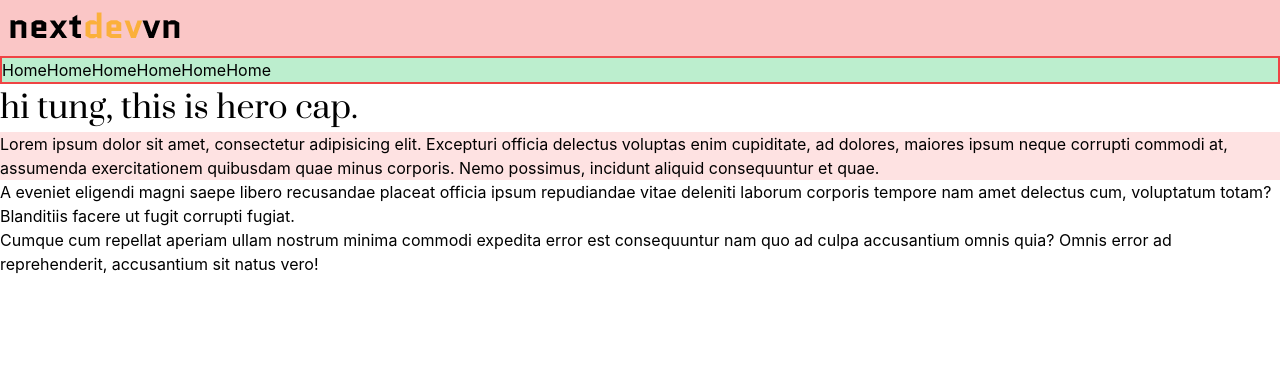
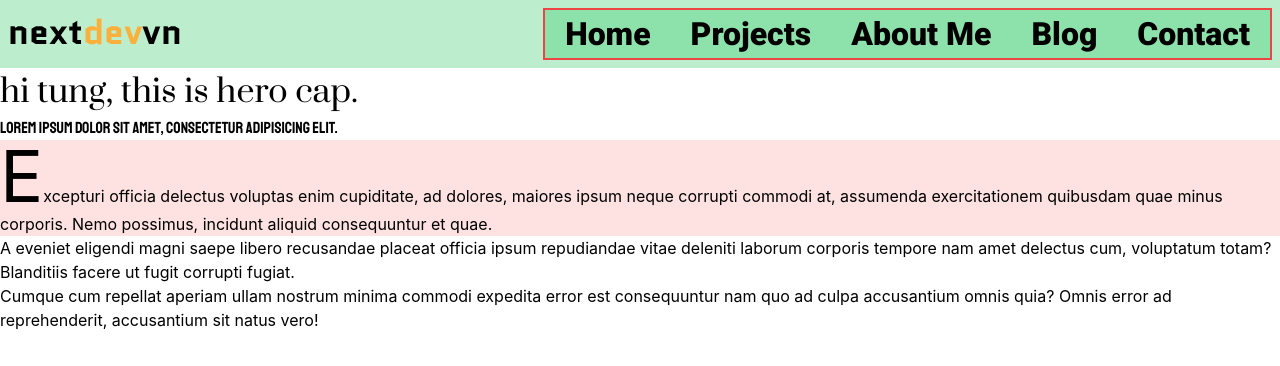
Before and after one commit to reacthcmvn/nextdevvn, a Next.js app: page / in a window 1280 px wide. Shown: the top 366 px of the page. Built offline with nearby package versions, Linux system fonts and the light colour scheme.

Commit message:
done nav

```diff
--- a/components/nav/NavMobile.js
+++ b/components/nav/NavMobile.js
@@ -3,19 +3,20 @@ import Link from "next/link";
 import Image from "next/image";
 import logo from "../../styles/src/img/logofit-03.png";
 import { FiBarChart2 } from "react-icons/fi";
+import { BsXLg } from "react-icons/bs";
 import { motion, AnimatePresence } from "framer-motion";
 import Navigation1 from "./Navigation1";
 
 const mobileNavvariant = {
   hidden: {
     x: 400,
-    // scale: 0.1,
+    scale: 1,
   },
   show: {
     x: 0,
-    // scale: 1,
+    scale: 1,
     transition: {
-      when: "beforeChildren",
+      // when: "beforeChildren",
       staggerChildren: 0.1,
     },
   },
@@ -27,7 +28,7 @@ const item = {
 };
 
 const NavMobile = () => {
-  const [isOpen, setIsOpen] = useState(true);
+  const [isOpen, setIsOpen] = useState(false);
 
   function toggleNavHandler(arg) {
     setIsOpen(!isOpen);
@@ -35,14 +36,14 @@ const NavMobile = () => {
 
   return (
     <div className="">
-      <div className="p-2 flex justify-between bg-red-500/30">
+      <div className="p-2 flex justify-between bg-red-500/30 md:hidden">
         <div className="h-[40px]">
           <Link href="/">
             <Image src={logo} layout="intrinsic" alt="logo" />
           </Link>
         </div>
         <div className="h-[40px] table" id="toggler">
-          <div className="table-cell  align-middle md:hidden">
+          <div className="table-cell  align-middle ">
             <FiBarChart2
               onClick={toggleNavHandler}
               className="rotate-90 scale-[1.4]"
@@ -59,31 +60,59 @@ const NavMobile = () => {
               initial="hidden"
               animate="show"
               exit="hidden"
-              className="absolute  w-full flex flex-col md:flex-row bg-white border-2 border-red-500 z-100 text-[50px] font-robo"
+              className="absolute w-full min-h-screen top-0 flex flex-col md:flex-row bg-white border-2 border-red-500 z-100 text-[50px] font-robo font-bold"
             >
               <motion.li variants={item} onClick={toggleNavHandler}>
+                <div className="flex justify-between">
+                  <div></div>
+                  <div>
+                    <BsXLg className="scale-50" />
+                  </div>
+                </div>
+              </motion.li>
+              <motion.li
+                variants={item}
+                onClick={toggleNavHandler}
+                className="mx-auto"
+              >
                 <Link href="/">
-                  <a>Home</a>
+                  <a className="">Home</a>
                 </Link>
               </motion.li>
-              <motion.li variants={item} onClick={toggleNavHandler}>
-                <Link href="/blog/hello-world">
-                  <a>Project</a>
+              <motion.li
+                variants={item}
+                onClick={toggleNavHandler}
+                className="mx-auto"
+              >
+                <Link href="/projects">
+                  <a>Projects</a>
                 </Link>
               </motion.li>
-              <motion.li variants={item} onClick={toggleNavHandler}>
-                <Link href="#contact">
+              <motion.li
+                variants={item}
+                onClick={toggleNavHandler}
+                className="mx-auto"
+              >
+                <Link href="/contact">
                   <a>Contact</a>
                 </Link>
               </motion.li>
-              <motion.li variants={item} onClick={toggleNavHandler}>
-                <Link href="/">
-                  <a>Home</a>
+              <motion.li
+                variants={item}
+                onClick={toggleNavHandler}
+                className="mx-auto"
+              >
+                <Link href="/blog/hello-world">
+                  <a>Blog</a>
                 </Link>
               </motion.li>
-              <motion.li variants={item} onClick={toggleNavHandler}>
-                <Link href="/">
-                  <a>Home</a>
+              <motion.li
+                variants={item}
+                onClick={toggleNavHandler}
+                className="mx-auto"
+              >
+                <Link href="/about-me">
+                  <a>About Me</a>
                 </Link>
               </motion.li>
             </motion.ul>
@@ -91,8 +120,19 @@ const NavMobile = () => {
         </AnimatePresence>
       </div>
 
-      <div className="hidden md:block">
-        <Navigation1 />
+      <div className="p-2 bg-green-500/30 hidden md:block">
+        <div className="flex flex-row justify-between">
+          <div className="h-[40px] my-auto">
+            <Link href="/">
+              <Image src={logo} layout="intrinsic" alt="logo" />
+            </Link>
+          </div>
+          <div className="h-[40px] table" id="toggler">
+            <div className="table-cell  align-middle ">
+              <Navigation1 />
+            </div>
+          </div>
+        </div>
       </div>
     </div>
   );
--- a/components/nav/Navigation1.js
+++ b/components/nav/Navigation1.js
@@ -1,5 +1,6 @@
 import React from "react";
 import { motion, AnimatePresence } from "framer-motion";
+import Link from "next/link";
 
 const Navigation1 = (props) => {
   return (
@@ -13,13 +14,35 @@ const Navigation1 = (props) => {
         <li>Home</li>
       </ul> */}
 
-      <ul className="flex flex-col md:flex-row bg-green-500/30 border-2 border-red-500 z-100">
-        <li>Home</li>
-        <li>Home</li>
-        <li>Home</li>
-        <li>Home</li>
-        <li>Home</li>
-        <li>Home</li>
+      <ul
+        id="navigation1"
+        className="flex flex-row  bg-green-500/30 border-2 border-red-500 z-100 font-robo font-bold text-[2rem] "
+      >
+        <li>
+          <Link href="/">
+            <a>Home</a>
+          </Link>
+        </li>
+        <li>
+          <Link href="/projects">
+            <a>Projects</a>
+          </Link>
+        </li>
+        <li>
+          <Link href="/about-me">
+            <a>About Me</a>
+          </Link>
+        </li>
+        <li>
+          <Link href="/blog/hello-world">
+            <a>Blog</a>
+          </Link>
+        </li>
+        <li>
+          <Link href="/contact">
+            <a>Contact</a>
+          </Link>
+        </li>
       </ul>
     </div>
   );
--- /dev/null
+++ b/pages/about-me.js
@@ -0,0 +1,15 @@
+import React from "react";
+
+const aboutMe = () => {
+  return (
+    <div>
+      <div className="main-body first-letter:text-7xl">
+        Tung is a web developer using React/Next. I am an open-minded web
+        developer who's ready for new challenges. I have almost 1000hours
+        learning & 200 hours practicing.
+      </div>
+    </div>
+  );
+};
+
+export default aboutMe;
--- /dev/null
+++ b/pages/contact.js
@@ -0,0 +1,7 @@
+import React from "react";
+
+const contact = () => {
+  return <div>here form</div>;
+};
+
+export default contact;
--- a/pages/index.js
+++ b/pages/index.js
@@ -6,11 +6,11 @@ export default function Home() {
     <div>
       <div className="bg-orange-500"></div>
       <div className="font-pra text-[2rem]">hi tung, this is hero cap.</div>
-      <div className="bg-red-100">
-        Lorem ipsum dolor sit amet, consectetur adipisicing elit. Excepturi
-        officia delectus voluptas enim cupiditate, ad dolores, maiores ipsum
-        neque corrupti commodi at, assumenda exercitationem quibusdam quae minus
-        corporis. Nemo possimus, incidunt aliquid consequuntur et quae.
+      <h2>Lorem ipsum dolor sit amet, consectetur adipisicing elit.</h2>
+      <div className="bg-red-100 first-letter:text-7xl">
+        Excepturi officia delectus voluptas enim cupiditate, ad dolores, maiores
+        ipsum neque corrupti commodi at, assumenda exercitationem quibusdam quae
+        minus corporis. Nemo possimus, incidunt aliquid consequuntur et quae.
       </div>
       <div id="project">
         A eveniet eligendi magni saepe libero recusandae placeat officia ipsum
--- /dev/null
+++ b/pages/projects.js
@@ -0,0 +1,7 @@
+import React from "react";
+
+const projects = () => {
+  return <div>lsit project</div>;
+};
+
+export default projects;
--- a/styles/globals.css
+++ b/styles/globals.css
@@ -8,6 +8,7 @@ html,
 body {
   overflow-x: hidden;
   position: relative;
+  min-height: 100vh;
 
   padding: 0;
   margin: 0;
@@ -23,3 +24,21 @@ a {
 * {
   box-sizing: border-box;
 }
+
+h1,
+h2,
+h3,
+h4,
+h5,
+h6 {
+  font-family: "Staatliches";
+}
+
+#navigation1 li {
+  margin-left: 20px;
+  margin-right: 20px;
+}
+
+.main-body {
+  max-width: 60rem;
+}
```
